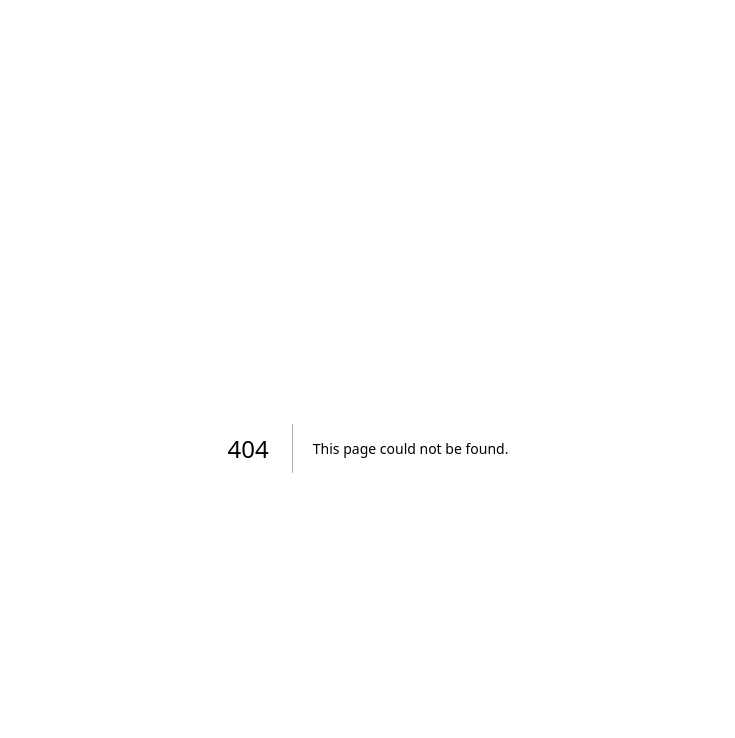
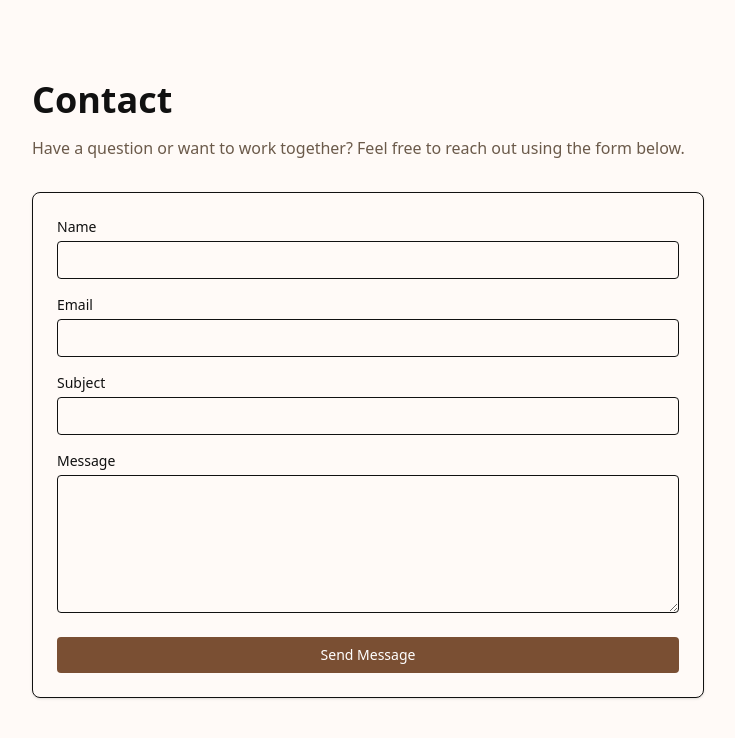
Before and after one commit to DomBDev/db-portfolio, a Next.js app: page /contact in a window 1280 px wide. Before the commit this address had no page. Shown: the top 738 px of the page, without its empty margins (272-1007 px from the left). Built offline with nearby package versions, Linux system fonts and the light colour scheme.

Commit message:
feat(contact): add ContactForm, contact page, and home CTA
- add ContactForm client component
- add /contact route and mount the form
- add home CTA to link to /contact

```diff
--- /dev/null
+++ b/src/app/contact/page.tsx
@@ -0,0 +1,23 @@
+import ContactForm from "@/components/contact/ContactForm";
+
+export const metadata = {
+  title: "Contact | Portfolio",
+  description: "Get in touch with me through this contact form.",
+};
+
+export default function ContactPage() {
+  return (
+    <main className="container mx-auto px-4 py-8">
+      <div className="max-w-2xl mx-auto">
+        <h1 className="text-4xl font-semibold mb-4">Contact</h1>
+        <p className="text-muted mb-8">
+          Have a question or want to work together? Feel free to reach out using the form below.
+        </p>
+
+        <div className="bg-body rounded-lg p-6 shadow-sm border border-brand/10">
+          <ContactForm />
+        </div>
+      </div>
+    </main>
+  );
+}
--- a/src/app/page.tsx
+++ b/src/app/page.tsx
@@ -1,4 +1,5 @@
 import Link from "next/link";
+import ContactForm from "@/components/contact/ContactForm";
 
 export default function Home() {
   return (
@@ -8,6 +9,7 @@ export default function Home() {
         <p className="mb-6 w-full text-center">Dark-first portfolio, brown themed, minimal skeleton. Projects loaded from <code>content/projects</code>.</p>
         <div className="w-full text-center">
           <Link href="/projects" className="inline-block px-4 py-2 bg-sky-600 rounded text-center">View Projects</Link>
+          <Link href="/contact" className="inline-block px-4 py-2 bg-sky-600 rounded text-center">Contact</Link>
         </div>
       </div>
     </main>
--- /dev/null
+++ b/src/components/contact/ContactForm.tsx
@@ -0,0 +1,134 @@
+"use client";
+import { useState } from "react";
+
+export default function ContactForm() {
+  const [name, setName] = useState("");
+  const [email, setEmail] = useState("");
+  const [subject, setSubject] = useState("");
+  const [message, setMessage] = useState("");
+  const [honeypot, setHoneypot] = useState("");
+  const [status, setStatus] = useState<"idle" | "loading" | "success" | "error">("idle");
+  const [error, setError] = useState<string | null>(null);
+
+  const submit = async (e: React.FormEvent) => {
+    e.preventDefault();
+    setError(null);
+
+    if (!name.trim() || !email.includes("@") || !subject.trim() || message.trim().length < 10) {
+      setError("Please complete the form correctly.");
+      return;
+    }
+    if (name.length > 100 || subject.length > 200 || message.length > 5000) {
+      setError("One of the fields is too long.");
+      return;
+    }
+
+    setStatus("loading");
+    try {
+      const res = await fetch("/api/contact", {
+        method: "POST",
+        headers: { "Content-Type": "application/json" },
+        body: JSON.stringify({ name, email, subject, message, honeypot }),
+      });
+      if (!res.ok) {
+        const body = await res.json().catch(() => ({}));
+        throw new Error(body?.error ?? "Request failed");
+      }
+      setStatus("success");
+      setName(""); setEmail(""); setSubject(""); setMessage("");
+    } catch (err: any) {
+      setError(err?.message ?? "Unexpected error");
+      setStatus("error");
+    }
+  };
+
+  return (
+    <form onSubmit={submit} className="space-y-6">
+      <input
+        type="text"
+        name="honeypot"
+        value={honeypot}
+        onChange={(e) => setHoneypot(e.target.value)}
+        style={{display:"none"}}
+        aria-hidden
+      />
+
+      <div className="space-y-4">
+        <div>
+          <label className="block text-sm font-medium mb-1">
+            Name
+            <input
+              value={name}
+              onChange={(e)=>setName(e.target.value)}
+              maxLength={100}
+              required
+              className="mt-1 block w-full rounded border border-brand/20 bg-body px-3 py-2 text-sm focus:border-brand focus:outline-none focus:ring-1 focus:ring-brand"
+            />
+          </label>
+        </div>
+
+        <div>
+          <label className="block text-sm font-medium mb-1">
+            Email
+            <input
+              value={email}
+              onChange={(e)=>setEmail(e.target.value)}
+              type="email"
+              required
+              className="mt-1 block w-full rounded border border-brand/20 bg-body px-3 py-2 text-sm focus:border-brand focus:outline-none focus:ring-1 focus:ring-brand"
+            />
+          </label>
+        </div>
+
+        <div>
+          <label className="block text-sm font-medium mb-1">
+            Subject
+            <input
+              value={subject}
+              onChange={(e)=>setSubject(e.target.value)}
+              maxLength={200}
+              required
+              className="mt-1 block w-full rounded border border-brand/20 bg-body px-3 py-2 text-sm focus:border-brand focus:outline-none focus:ring-1 focus:ring-brand"
+            />
+          </label>
+        </div>
+
+        <div>
+          <label className="block text-sm font-medium mb-1">
+            Message
+            <textarea
+              value={message}
+              onChange={(e)=>setMessage(e.target.value)}
+              minLength={10}
+              maxLength={5000}
+              required
+              rows={6}
+              className="mt-1 block w-full rounded border border-brand/20 bg-body px-3 py-2 text-sm focus:border-brand focus:outline-none focus:ring-1 focus:ring-brand resize-y"
+            />
+          </label>
+        </div>
+      </div>
+
+      <div>
+        <button
+          type="submit"
+          disabled={status === "loading"}
+          className="w-full rounded bg-brand px-4 py-2 text-sm font-medium text-white hover:bg-brand-700 focus:outline-none focus:ring-2 focus:ring-brand focus:ring-offset-2 disabled:opacity-50 disabled:cursor-not-allowed"
+        >
+          {status === "loading" ? "Sending..." : "Send Message"}
+        </button>
+      </div>
+
+      {status === "success" && (
+        <p className="text-sm text-green-600 dark:text-green-400">
+          Message sent successfully. Thank you for reaching out!
+        </p>
+      )}
+      {status === "error" && (
+        <p className="text-sm text-red-600 dark:text-red-400" role="alert">
+          Error: {error}
+        </p>
+      )}
+    </form>
+  );
+}
```
